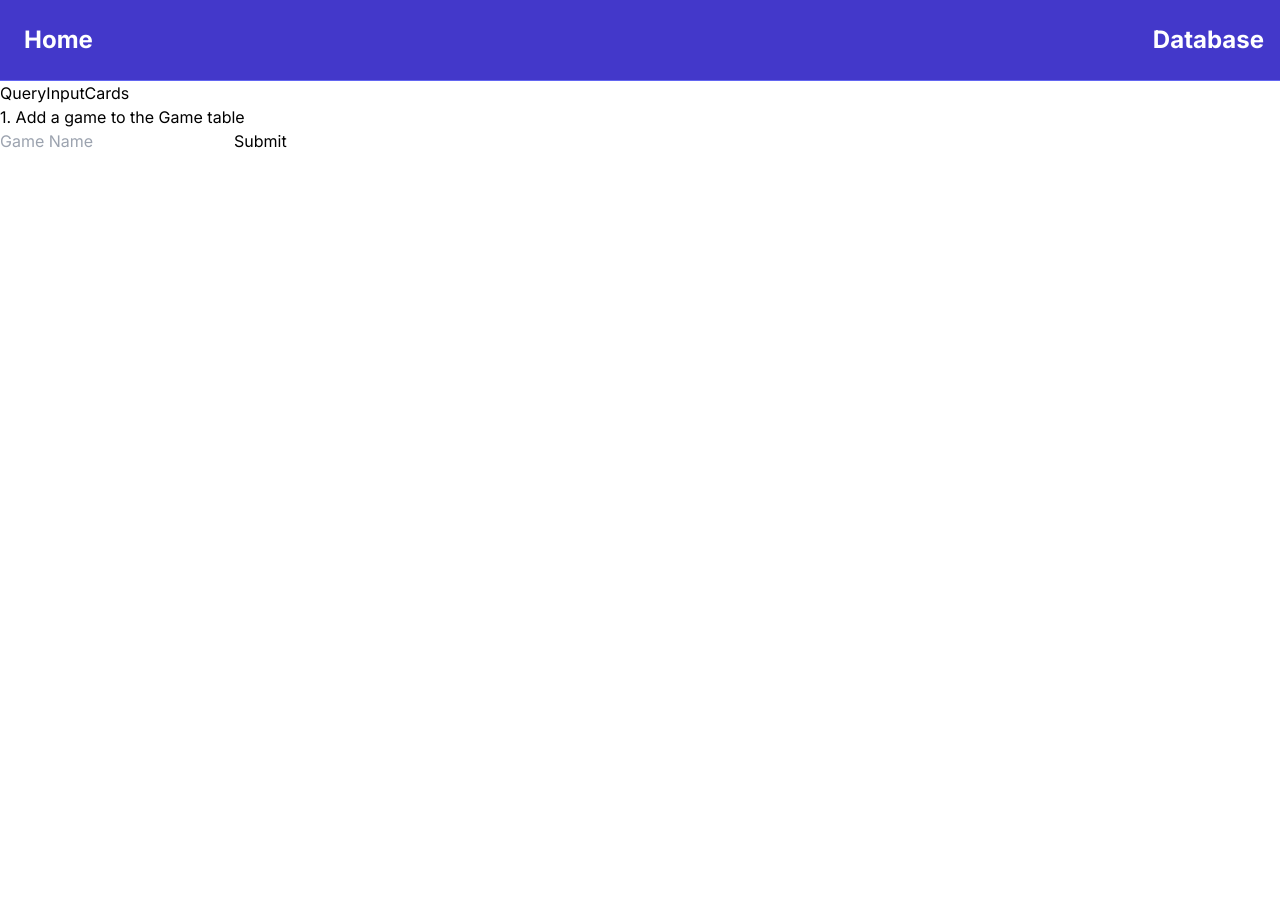
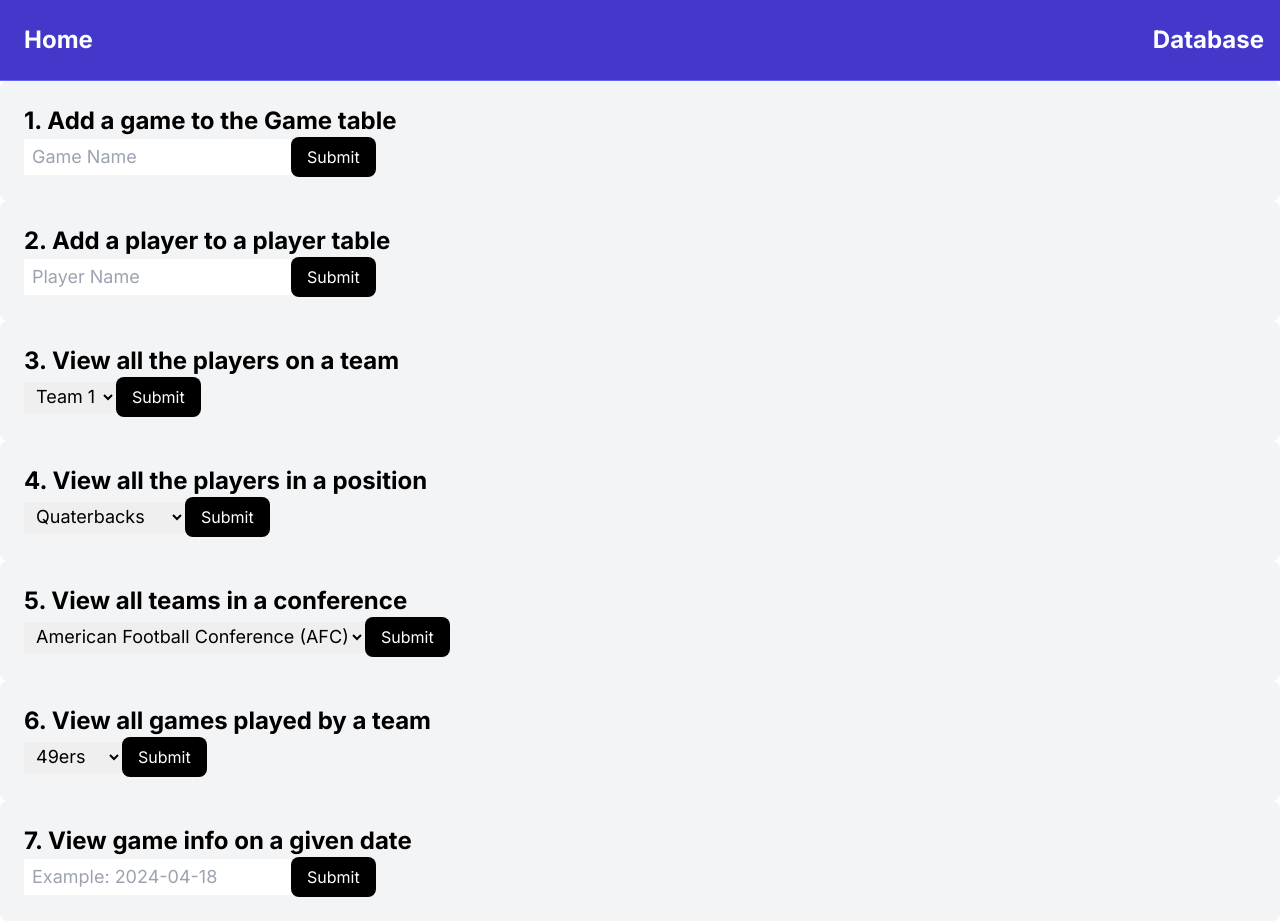
Before and after one commit to jordicastro/NFL-db-app, a Next.js app: page / in a window 1280 px wide. Before the commit the page ends 800 px from the top, so only its background shows below. Built offline with nearby package versions, Linux system fonts and the light colour scheme.

Commit message:
HomePage, Navbar + QueryInput Cards Rough Outline

```diff
--- /dev/null
+++ b/src/app/components/Card.jsx
@@ -0,0 +1,9 @@
+import React from 'react'
+
+const Card = ({ children, props='bg-gray-100' }) => {
+  return (
+    <div className='{`${props} bg-gray-100 p-6 rounded-lg shadow-md`}'>{children}</div>
+  )
+}
+
+export default Card
--- a/src/app/components/Navbar.tsx
+++ b/src/app/components/Navbar.tsx
@@ -4,7 +4,7 @@ const Navbar = () => {
     // Home, Database
   return (
     <>
-      <nav className="bg-indigo-700 border-b border-indigo-500">
+      <nav className="bg-indigo-700 border-b border-indigo-500 ">
         <div>
           <ul className='flex h-20 justify-between px-4 items-center'>
             <li className='hidden md:block text-white text-2xl font-bold ml-2'>
--- a/src/app/components/QueryInputCards.tsx
+++ b/src/app/components/QueryInputCards.tsx
@@ -1,23 +1,170 @@
 'use client';
 import React from 'react'
-import { useState } from 'react'
+import { useState, FormEvent, useEffect } from 'react'
+import Card from './Card'
+
+const addGame = (gameName : string) => {
+        console.log(`adding game: ${gameName}`)
+        // query to add game to game table
+
+}
+
+const addPlayer = (playerName : string) => {
+        console.log(`adding player: ${playerName}`)
+        // query to add player to player table
+
+ }
+
+ //...
+
 
 
 const QueryInputCards = () => {
-    const [gameName, setGameName] = useState('')
+    const [gameName, setGameName] = useState('');
+    const [playerName, setPlayerName] = useState('');
+    const [selectedTeam, setSelectedTeam] = useState('1'); // ['Team 1', 'Team 2', 'Team 3', 'Team 4']
+    const [selectedPosition, setSelectedPosition] = useState('Quarterbacks'); // ['Quaterbacks', 'Running backs', 'Wide Receivers', 'Linebackers'
+    const [selectedConference, setSelectedConference] = useState('American Football Conference (AFC)'); // ['American Football Conference (AFC)', 'National Football Conference (NFC)'
+    const [selectedTeamGames, setSelectedTeamGames] = useState('49ers'); // ['49ers', 'Packers', 'Ravens', 'Steelers'
+    const [gameDate, setGameDate] = useState('');
+
+//     useEffect(() => {
+//         console.log(selectedConference); // This will log the new value of selectedTeam whenever it changes
+//       }, [selectedConference]);
+
+    const onSubmitGame = (e : FormEvent) => {
+        e.preventDefault();
+        addGame(gameName);
+        // query to add game to game table
+    };
+    const onSubmitPlayer = (e : FormEvent) => {
+        e.preventDefault();
+        addPlayer(playerName);
+        // query to add player to player table
+    };
+
+    const onSelectedTeamChange = (e : FormEvent) => {
+        const target = e.target as HTMLSelectElement;
+        setSelectedTeam(target.value);
+        // query to get all players on a team
+    };
+
+    const onSelectedPositionChange = (e : FormEvent) => {
+        const target = e.target as HTMLSelectElement;
+        setSelectedPosition(target.value);
+        // query to get all players in a given position
+    };
+
+    const onSelectedConferenceChange = (e : FormEvent) => {
+        const target = e.target as HTMLSelectElement;
+        setSelectedConference(target.value);
+        // query to get all teams in a conference
+    };
+
+    const onSelectedTeamGamesChange = (e : FormEvent) => {
+        const target = e.target as HTMLSelectElement;
+        setSelectedTeamGames(target.value);
+        // query to get all games played by a team
+    };
+
+    const onSubmitDate = (e : FormEvent) => {
+        e.preventDefault();
+        console.log(`getting game info on date: ${gameDate}`)
+        // query to get game info on a given date
+    }
+
 return (
     <div>
-            <div>QueryInputCards</div>
-            <form>
-                    <h3>1. Add a game to the Game table</h3>
-                    <input
+                <Card props={'w-1/3 p-2'} >
+                        <form onSubmit={onSubmitGame}>
+                                <h3 className='text-2xl font-bold text-black-500'>1. Add a game to the Game table</h3>
+
+                                <input className='py-1 pl-2 text-lg'
                                         type="text"
                                         placeholder="Game Name"
                                         value={gameName}
                                         onChange={(e) => {setGameName(e.target.value)}}
                                 />
-                    <button type="submit">Submit</button>
+                                <button className='inline-block bg-black text-white rounded-lg px-4 py-2 hover:bg-gray-700' type="submit" >Submit</button>
                         </form>
+
+                </Card>
+                <Card>
+                        <form onSubmit={onSubmitPlayer}>
+                                <h3 className='text-2xl font-bold text-black-500'>2. Add a player to a player table </h3>
+                                <input className='py-1 pl-2 text-lg'
+                                        type="text"
+                                        placeholder="Player Name"
+                                        value={playerName}
+                                        onChange={(e) => {setPlayerName(e.target.value)}}
+                                />
+                                <button className='inline-block bg-black text-white rounded-lg px-4 py-2 hover:bg-gray-700' type="submit">Submit</button>
+                        </form>
+
+                </Card>
+                <Card>
+                        <form>
+                                <h3 className='text-2xl font-bold text-black-500'>3. View all the players on a team </h3>
+                                <select className='py-1 pl-2 text-lg' value={selectedTeam} onChange={onSelectedTeamChange}>
+                                        <option value="1">Team 1</option>
+                                        <option value="2">Team 2</option>
+                                        <option value="3">Team 3</option>
+                                        <option value="4">Team 4</option>
+                                </select>
+                                <button className='inline-block bg-black text-white rounded-lg px-4 py-2 hover:bg-gray-700' type="submit">Submit</button>
+                        </form>
+
+                </Card>
+                <Card>
+                        <form>
+                                <h3 className='text-2xl font-bold text-black-500'>4. View all the players in a position</h3>
+                                <select className='py-1 pl-2 text-lg' value={selectedPosition} onChange={onSelectedPositionChange}>
+                                        <option value="1">Quaterbacks</option>
+                                        <option value="2">Running backs</option>
+                                        <option value="3">Wide Receivers</option>
+                                        <option value="4">Linebackers</option>
+                                </select>
+                                <button className='inline-block bg-black text-white rounded-lg px-4 py-2 hover:bg-gray-700' type="submit">Submit</button>
+                        </form>
+
+                </Card>
+                <Card>
+                        <form>
+                                <h3 className='text-2xl font-bold text-black-500'>5. View all teams in a conference</h3>
+                                <select className='py-1 pl-2 text-lg' value={selectedConference} onChange={onSelectedConferenceChange}>
+                                        <option value="1">American Football Conference (AFC)</option>
+                                        <option value="2">National Football Conference (NFC)</option>
+                                </select>
+                                <button className='inline-block bg-black text-white rounded-lg px-4 py-2 hover:bg-gray-700' type="submit">Submit</button>
+                        </form>
+
+                </Card>
+                <Card>
+                        <form>
+                                <h3 className='text-2xl font-bold text-black-500'>6. View all games played by a team</h3>
+                                <select className='py-1 pl-2 text-lg' value={selectedTeamGames} onChange={onSelectedTeamGamesChange}>
+                                        <option value="1">49ers</option>
+                                        <option value="2">Packers</option>
+                                        <option value="3">Ravens</option>
+                                        <option value="4">Steelers</option>
+                                </select>
+                                <button className='inline-block bg-black text-white rounded-lg px-4 py-2 hover:bg-gray-700' type="submit">Submit</button>
+                        </form>
+
+                </Card>
+                <Card>
+                        <form onSubmit={onSubmitDate}>
+                                <h3 className='text-2xl font-bold text-black-500'>7. View game info on a given date</h3>
+                                <input className='py-1 pl-2 text-lg'
+                                        type="text"
+                                        placeholder="Example: 2024-04-18"
+                                        value={gameDate}
+                                        onChange={(e) => {setGameDate(e.target.value)}}
+                                />
+                                <button className='inline-block bg-black text-white rounded-lg px-4 py-2 hover:bg-gray-700' type="submit">Submit</button>
+                        </form>
+
+                </Card>
     </div>
 )
 }
--- a/src/app/globals.css
+++ b/src/app/globals.css
@@ -1,3 +1,9 @@
 @tailwind base;
 @tailwind components;
 @tailwind utilities;
+
+:root {
+  --color-primary: #f00;
+  --color-secondary: #0f0;
+  --color-tertiary: #00f;
+}
```
Also changed, not shown: src/app/page.tsx (+6 -1 lines). Lines whose indentation alone changed are shown as unchanged.
